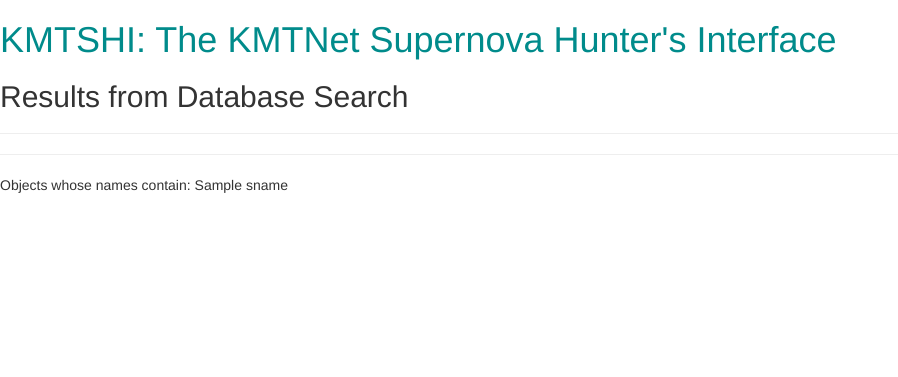
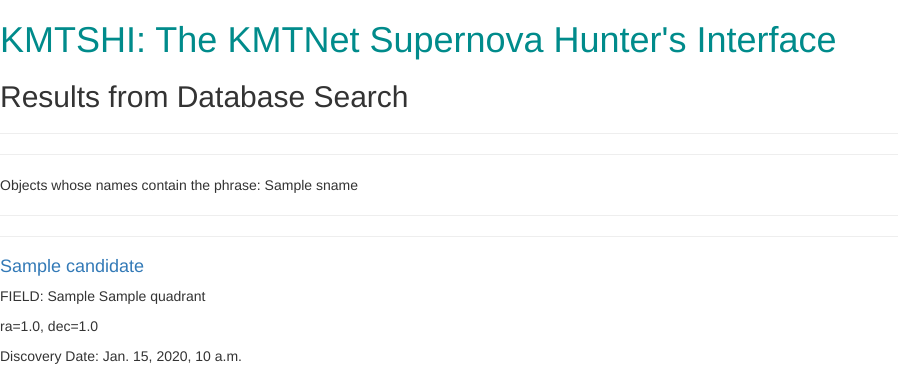
Before and after one commit to mdrout/KMTNet-SN-Exchange, a Django app: template kmtshi/templates/kmtshi/search_name.html in a window 1280 px wide. Shown: the top 377 px of the page, without its empty margins (0-898 px from the left). Run offline with Django 3.2, Linux system fonts and the light colour scheme; tables that the repository leaves empty hold one stand-in row (values such as "Sample post"); the template is opened without the code that fills it: values that come from a table or form of the project are taken from there, most other values are stand-ins (such as "Sample title", 1, 10 or a date in 2020); some libraries are stand-ins or nearby versions.

Commit message:
Make name search functional

```diff
--- a/kmtshi/templates/kmtshi/detail.html
+++ b/kmtshi/templates/kmtshi/detail.html
@@ -32,7 +32,7 @@
         {% endfor %}
         <h4>Add Comment:</h4>
             <form method="POST" class="post-form">{% csrf_token %}
-                {{ comment_form.as_p }}
+                {{ comment_form}}
                 <!--<input type="hidden" name="form_type" value="comment-form"/>
                 <button type="submit" class="save btn btn-default">Save</button>-->
                 <button type="submit" class="save btn btn-default" name="comment-form">Save</button>
@@ -42,7 +42,7 @@
         <div>
             <h3>Edit the Classification for {{candidate}}</h3>
             <form method="POST" class="post-form">{% csrf_token %}
-                {{ class_form.as_p }}
+                {{ class_form }}
                 <!--<input type="hidden" name="form_type" value="class-form"/>
                 <button type="submit" class="save btn btn-default">Save</button>-->
                 <button type="submit" class="save btn btn-default" name="class-form">Save</button>
--- a/kmtshi/templates/kmtshi/index.html
+++ b/kmtshi/templates/kmtshi/index.html
@@ -17,6 +17,7 @@
             {{ name_form }}
             <button type="submit" class="save btn btn-default" name="name-form">Search</button>
         </form>
+    <p>Naming convention is KSP-[Field]_[Year][Letter]. Example: KSP-E489-1_2016ad </p>
     <hr>
     <hr>
     {% if field_list %}
--- a/kmtshi/templates/kmtshi/search_name.html
+++ b/kmtshi/templates/kmtshi/search_name.html
@@ -12,7 +12,27 @@
     <h2> Results from Database Search </h2>
     <hr>
     <hr>
-    <p> Objects whose names contain: {{ sname }}</p>
-
+    <p> Objects whose names contain the phrase: {{ sname }}</p>
+    <hr>
+    <hr>
+    {% if candidate_list %}
+        {% for candidate in candidate_list %}
+            <div>
+                <h4><a href=" {% url 'detail' candidate.id %}">{{ candidate.name }}</a></h4>
+                <p>FIELD: {{candidate.field}} {{candidate.quadrant}} </p>
+                <p>ra={{candidate.ra}}, dec={{candidate.dec}}</p>
+                <p>Discovery Date: {{candidate.date_disc}}</p>
+                <p>Classification: {{candidate.classification}} </p>
+                <p>
+                    <img src="{% static candidate.disc_im %}"/>
+                    <img src="{% static candidate.disc_ref %}"/>
+                    <img src="{% static candidate.disc_sub %}"/>
+                </p>
+            </div>
+            <hr>
+        {% endfor %}
+    {% else %}
+        <p>No objects match search query.</p>
+    {% endif %}
     </body>
 </html>
--- a/kmtshi/urls.py
+++ b/kmtshi/urls.py
@@ -29,5 +29,5 @@ urlpatterns = [url(r'^$', views.index, name='index'),
                url(r'^object/(?P<candidate_id>[0-9]+)/class_edit/$', views.classification_edit,name='classification_edit'),
                url(r'^(?P<field>[A-Z0-9-]+)/(?P<quadrant>[A-Z0-9]+)/(?P<date>[A-Z0-9_]+)/candidates/$', views.candidate_date,name='candidates_date'),
                url(r'^(?P<field>[A-Z0-9-]+)/(?P<quadrant>[A-Z0-9]+)/(?P<date>[A-Z0-9_]+)/bulk_edit/$', views.classification_bulkedit,name='class_bulkedit'),
-               url(r'^name-search/(?P<sname>[A-Z0-9-]+)/$',views.search_name, name='search_name'),
+               url(r'^name-search/(?P<sname>[a-zA-Z0-9-]+)/$',views.search_name, name='search_name'),
                url(r'^admin/', admin.site.urls)]
--- a/kmtshi/views.py
+++ b/kmtshi/views.py
@@ -26,7 +26,10 @@ def index(request):
     return render(request,'kmtshi/index.html', context)
 
 def search_name(request,sname):
-    context = {'sname':sname}
+    #Search databased to select names that *contain* the name in the search:
+    candidate_list = Candidate.objects.filter(name__icontains=sname)
+
+    context = {'sname':sname, 'candidate_list': candidate_list}
     return render(request,'kmtshi/search_name.html', context)
 
 def candidates(request):
```
